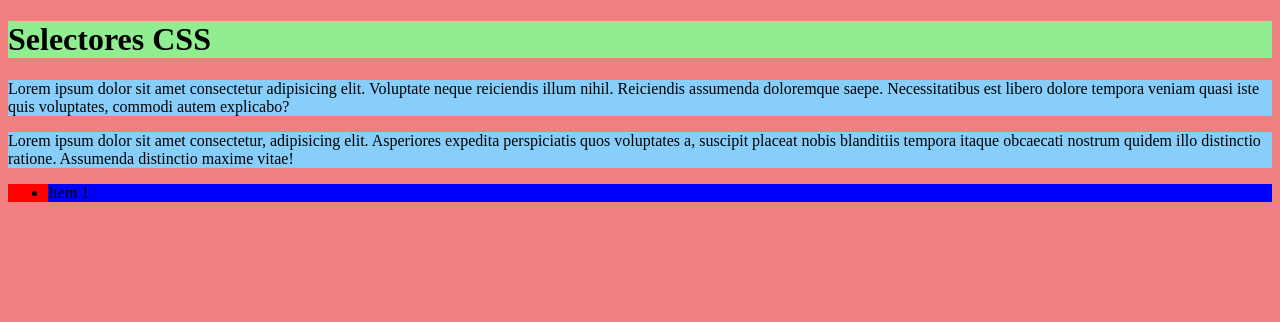
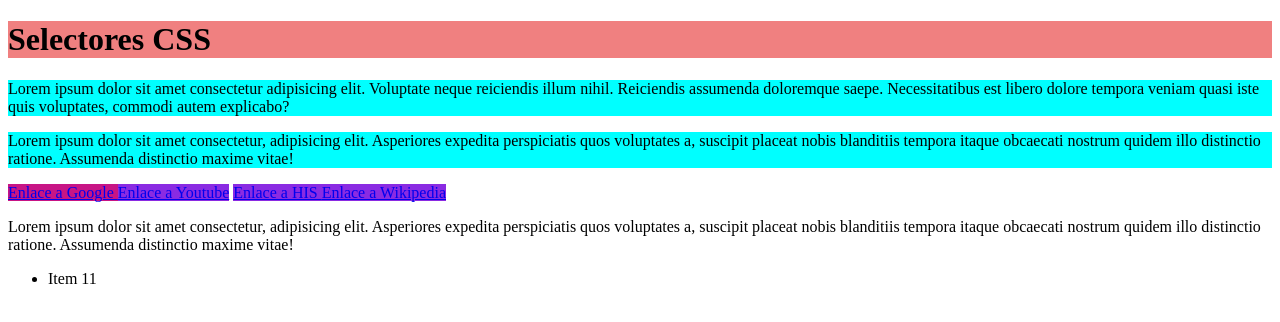
Before and after one commit to RDINFORMATICARUIZDIAZ/Curso_etiquetas_html5, a plain HTML site: page CURSO_CSS/6 - Selectores/index.html in a window 1280 px wide. Drawn offline with Linux system fonts and the light colour scheme.

Commit message:
Ultima M 11 - 09 -2023 -23:50

```diff
--- a/CURSO_CSS/6 - Selectores/css/styles.css
+++ b/CURSO_CSS/6 - Selectores/css/styles.css
@@ -16,6 +16,7 @@
                 [atributo$=valor]-> Selecciona los elementos cuyo atributo termine con valor
                 [atributo|=valor]-> Selecciona los elementos cuyo atributo comience con valor o valor-
 
+
     Selectores Compuestos
         Selectores Agrupados -> Se agrupan los selectores separados por comas y se escribe el estilo una sola vez
         Selectores Combinadores
@@ -24,12 +25,12 @@
             Selector de hermanos siguientes ~ -> Selecciona  a todos los hermanos siguientes
             Selector de hijo directo > -> Selecciona SOLO los hijos directos
 */
-/* Selector Universal -> * */
+/* Selector Universal -> *
 *{
     background-color: lightcoral;
 }
 
-/* Selector de Etiqueta -> * */
+Selector de Etiqueta -> *
 
     h1{
     background-color: lightgreen;
@@ -45,6 +46,45 @@ ul{
     li{
     background-color: blue;
     }
+    */
+
+
+
+/* Selectores de atributo
+            id -> id del elemento
+            clase -> clase del elemento */
+
+
+    .title{
+        background-color: lightcoral;
+    }
+
+    .texto{
+        background-color: aqua;
+    }
+
+
+   /* otros atributos
+    [atributo]->Selecciona los elementos con ese atributo
+    [atributo=valor]->Selecciona los elementos que coincidan con el atributo=valor
+    [atributo^=valor]-> Selecciona los elementos cuyo atributo comience con valor
+    [atributo*=valor]-> Selecciona los elementos cuyo atributo contenga valor
+    [atributo$=valor]-> Selecciona los elementos cuyo atributo termine con valor
+    [atributo|=valor]-> Selecciona los elementos cuyo atributo comience con valor o valor- */
+
+
+    [href]{
+        background-color: blueviolet;
+    }
+
+    [href="https://www.google.com"]{
+        background-color: mediumvioletred;
+    }
+
+
+
+
+
 
 
 
--- a/CURSO_CSS/6 - Selectores/index.html
+++ b/CURSO_CSS/6 - Selectores/index.html
@@ -5,13 +5,20 @@
   <meta name="viewport" content="width=device-width, initial-scale=1.0">
   <link rel="stylesheet" href="css/styles.css">
   <title>Selectores CSS</title>
-    <H1>Selectores CSS</H1>
-    <P>Lorem ipsum dolor sit amet consectetur adipisicing elit. Voluptate neque reiciendis illum nihil. Reiciendis assumenda doloremque saepe. Necessitatibus est libero dolore tempora veniam quasi iste quis voluptates, commodi autem explicabo?</P>
+    <H1 class="title">Selectores CSS</H1>
+    <P class="texto">Lorem ipsum dolor sit amet consectetur adipisicing elit. Voluptate neque reiciendis illum nihil. Reiciendis assumenda doloremque saepe. Necessitatibus est libero dolore tempora veniam quasi iste quis voluptates, commodi autem explicabo?</P>
 
-    <P>Lorem ipsum dolor sit amet consectetur, adipisicing elit. Asperiores expedita perspiciatis quos voluptates a, suscipit placeat nobis blanditiis tempora itaque obcaecati nostrum quidem illo distinctio ratione. Assumenda distinctio maxime vitae!</P>
+    <P class="texto">Lorem ipsum dolor sit amet consectetur, adipisicing elit. Asperiores expedita perspiciatis quos voluptates a, suscipit placeat nobis blanditiis tempora itaque obcaecati nostrum quidem illo distinctio ratione. Assumenda distinctio maxime vitae!</P>
+
+      <a href="https://www.google.com"> Enlace a Google </a>
+      <a href="https://www.youtube.com"> Enlace a Youtube</a>
+      <a href="https://his-training.mspbs.gov.py/ambulatoria/sysadmin/loginCheck"> Enlace a HIS </a>
+      <a href="https://es.wikipedia.org/wiki/Wikipedia:Portada"> Enlace a Wikipedia </a>
+
+        <P lang="en-GB">Lorem ipsum dolor sit amet consectetur, adipisicing elit. Asperiores expedita perspiciatis quos voluptates a, suscipit placeat nobis blanditiis tempora itaque obcaecati nostrum quidem illo distinctio ratione. Assumenda distinctio maxime vitae!</P>
 
     <ul>
-      <li>Item 1</li>
+      <li>Item 11</li>
     </ul>
 
 </head>
```
Lines whose indentation alone changed are shown as unchanged.
